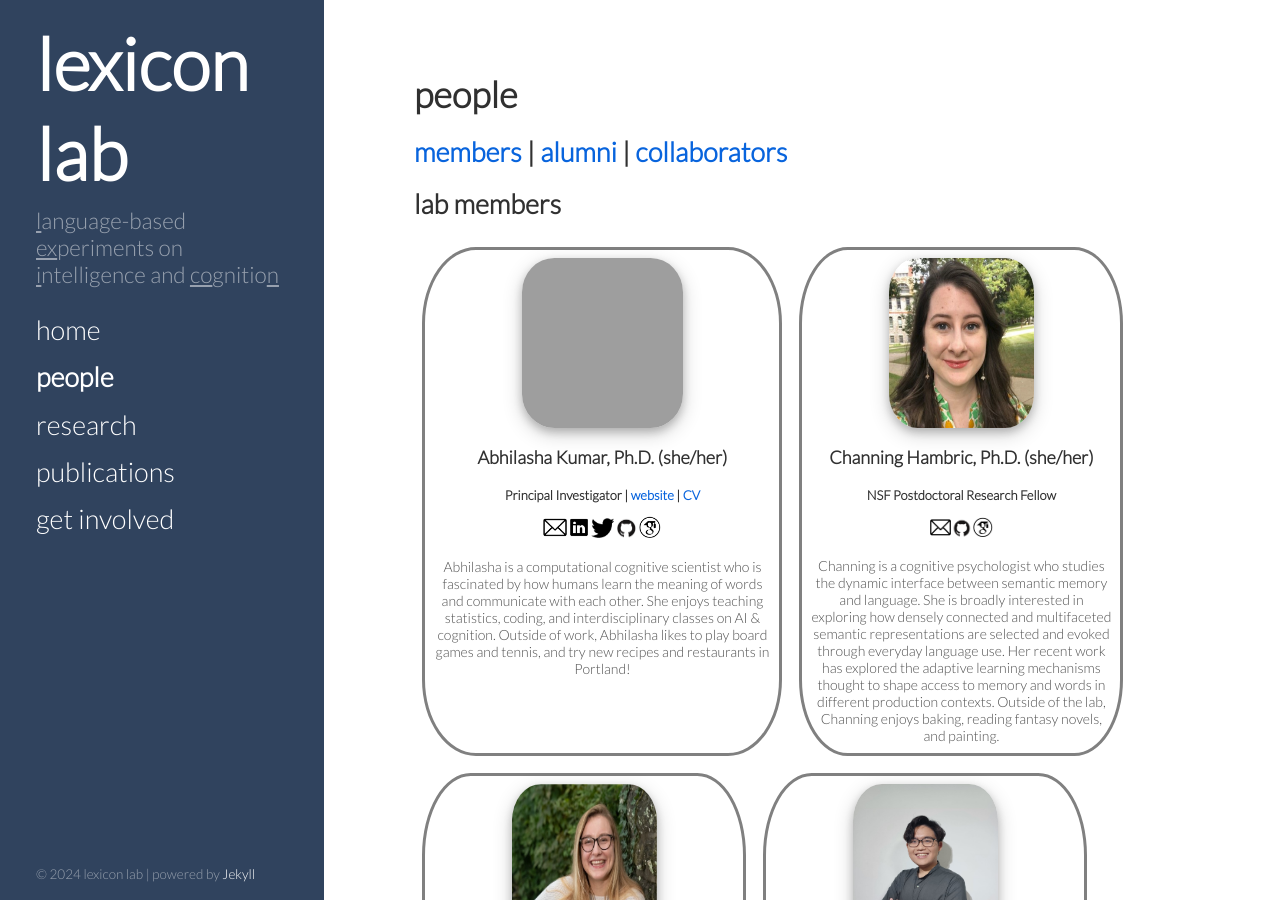
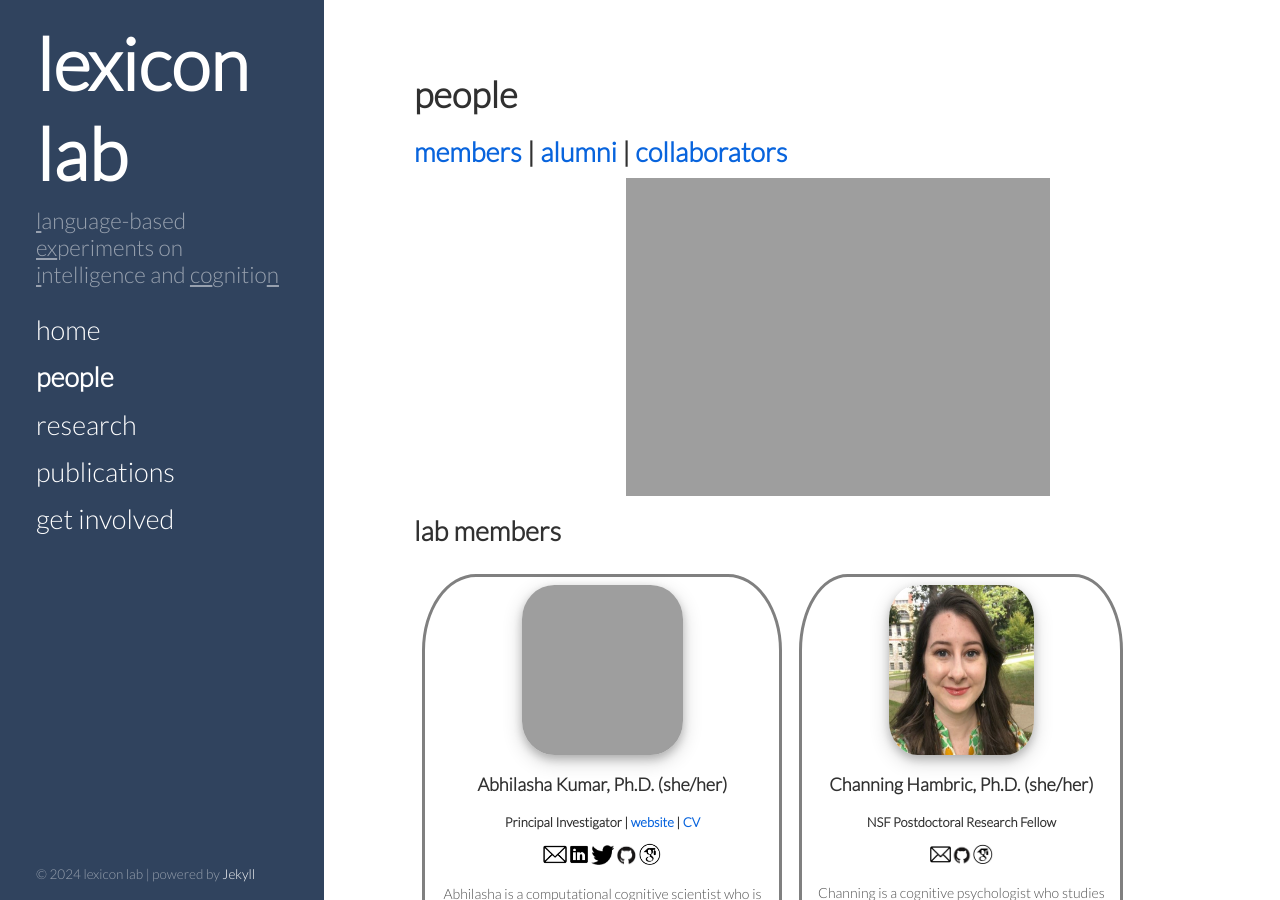
Before and after one commit to thelexiconlab/thelexiconlab.github.io, a Jekyll site: the page built from people.html, in a window 1280 px wide and 900 px high. Built offline with Jekyll 4.4.1, drawn with Linux system fonts in a browser that asks for light colours; Markdown is read by kramdown in place of the engine named in the settings.

Commit message:
update lab photo

```diff
--- a/people.html
+++ b/people.html
@@ -16,6 +16,8 @@ order: 2
   <body>
 
     <h2><a href="#team">members</a> | <a href="#alumni">alumni</a> | <a href="#collaborators">collaborators</a> </h2>
+
+    <img src="https://thelexiconlab.github.io/images/team/lab_all.png" class="labimage" alt="...">
 
     <p><h2 id="team">lab members</h2> </p>
     <div class="profile">
--- a/public/css/hyde.css
+++ b/public/css/hyde.css
@@ -262,6 +262,14 @@ font-size: 120%;
   height: 20%;
 }
 
+.labimage{
+  display: block;
+  margin-left: auto;
+  margin-right: auto;
+  width: 50%;
+  height: 50%;
+}
+
 .bioimage2{
   display: block;
   margin-left: auto;
```
Also changed, not shown: 1 other file.
